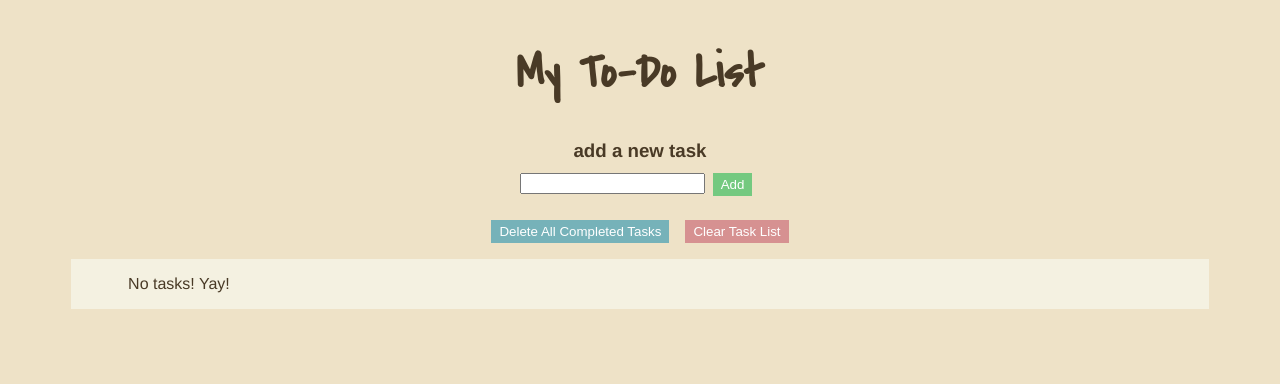
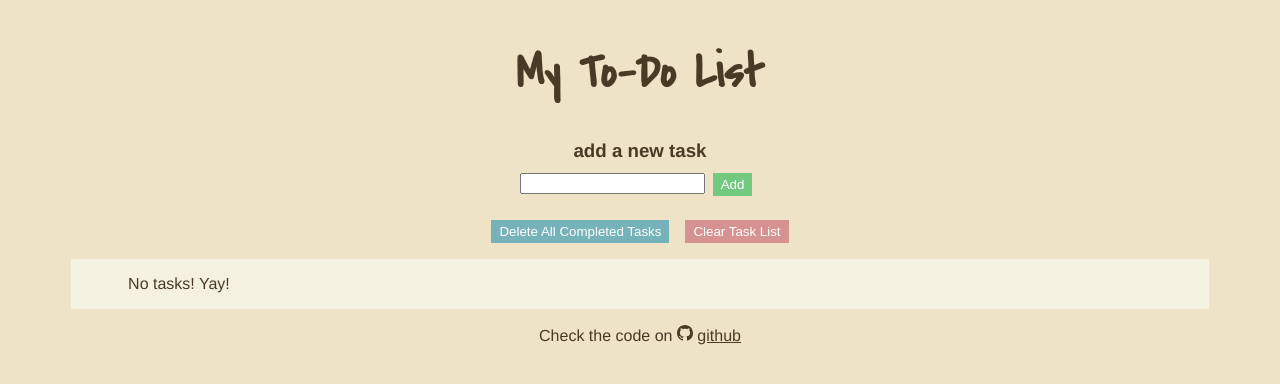
Before and after one commit to gmadalosso/To-Do-List-Project, a plain HTML site: page index.html in a window 1280 px wide. Drawn offline with Linux system fonts and the light colour scheme.

Commit message:
Fix issues with empty text and styles

```diff
--- a/index.html
+++ b/index.html
@@ -36,5 +36,10 @@
                 </div>
             </div>
         </div>
+        <footer>
+            <a href="https://github.com/gmadalosso/ToDoList">Check the code on <svg xmlns="http://www.w3.org/2000/svg" width="16" height="16" fill="currentColor" class="bi bi-github" viewBox="0 0 16 16">
+                <path d="M8 0C3.58 0 0 3.58 0 8c0 3.54 2.29 6.53 5.47 7.59.4.07.55-.17.55-.38 0-.19-.01-.82-.01-1.49-2.01.37-2.53-.49-2.69-.94-.09-.23-.48-.94-.82-1.13-.28-.15-.68-.52-.01-.53.63-.01 1.08.58 1.23.82.72 1.21 1.87.87 2.33.66.07-.52.28-.87.51-1.07-1.78-.2-3.64-.89-3.64-3.95 0-.87.31-1.59.82-2.15-.08-.2-.36-1.02.08-2.12 0 0 .67-.21 2.2.82.64-.18 1.32-.27 2-.27.68 0 1.36.09 2 .27 1.53-1.04 2.2-.82 2.2-.82.44 1.1.16 1.92.08 2.12.51.56.82 1.27.82 2.15 0 3.07-1.87 3.75-3.65 3.95.29.25.54.73.54 1.48 0 1.07-.01 1.93-.01 2.2 0 .21.15.46.55.38A8.012 8.012 0 0 0 16 8c0-4.42-3.58-8-8-8z"/>
+              </svg> <u>github</u></a>
+            </footer>
     </body>
 </html>
--- a/styles.css
+++ b/styles.css
@@ -115,3 +115,13 @@ h3{
 #clear-button:hover{
     background-color: #dda6a6;
 }
+
+footer{
+    text-align: center;
+    margin: 1rem 0;
+}
+
+a{
+    text-decoration: none;
+    color: #493A26;
+}
```
Also changed, not shown: 1 other file.
